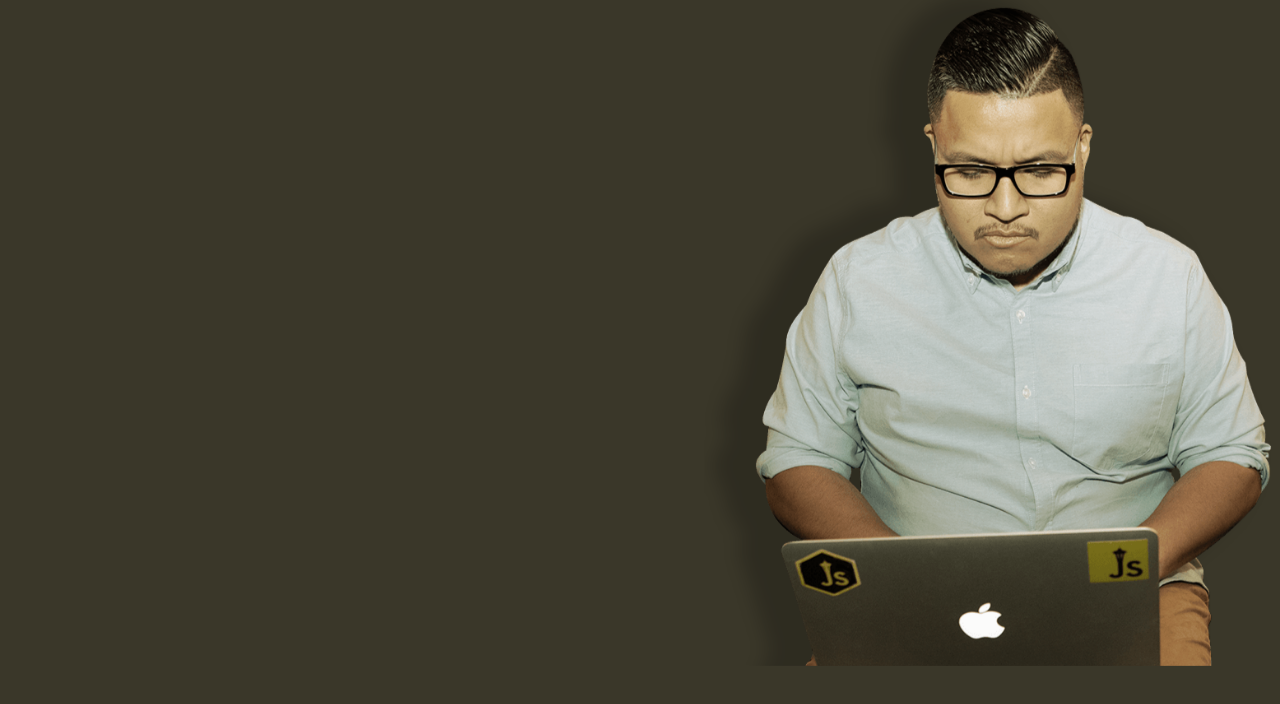
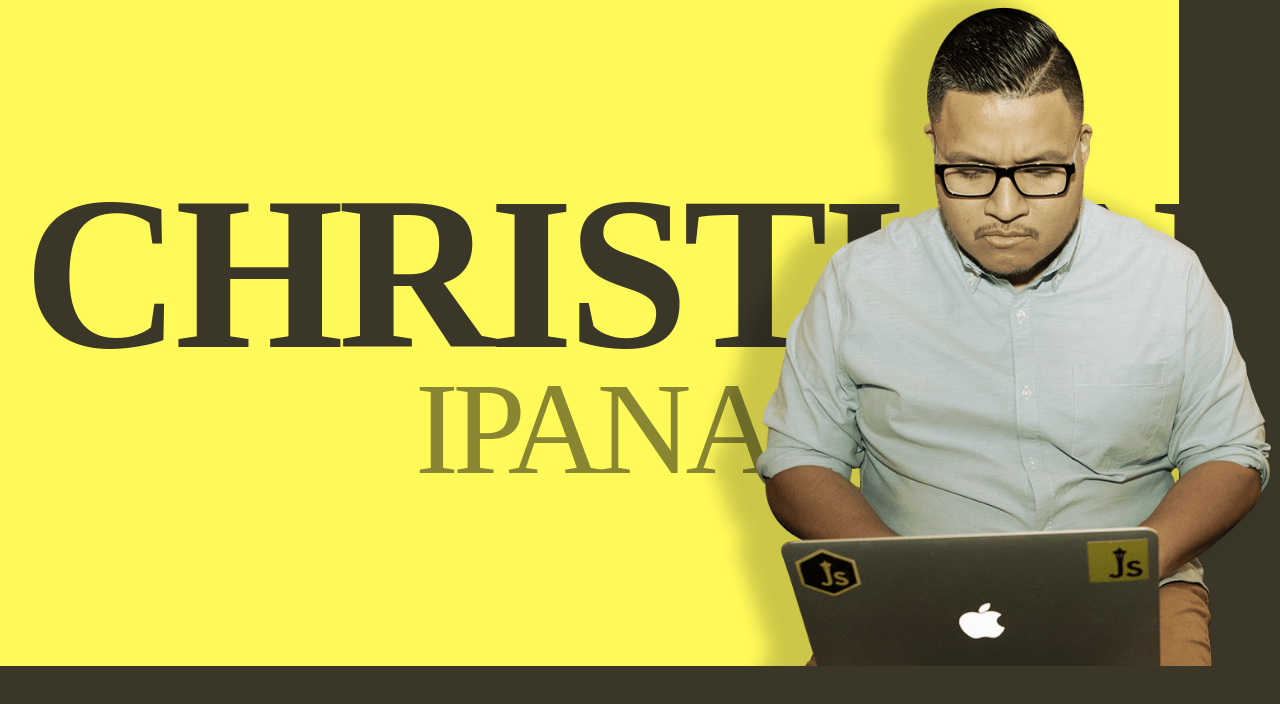
Before and after one commit to christianengineer/christianengineer.github.io, a Next.js app: page / in a window 1280 px wide. Shown: the top 704 px of the page. Built offline with nearby package versions, Linux system fonts and the light colour scheme.

Commit message:
refactor Nav styled component

```diff
--- a/pages/_app.js
+++ b/pages/_app.js
@@ -1,107 +1,6 @@
-import { createGlobalStyle, ThemeProvider } from 'styled-components';
+import { ThemeProvider } from 'styled-components';
 import theme from '../src/styles/theme';
-
-const GlobalStyle = createGlobalStyle`
-  @font-face {
-    font-family: 'Oswald';
-    font-style: normal;
-    font-weight: 400;
-    src: local(''),
-      url('./fonts/oswald-v24-latin-regular.woff2') format('woff2'),
-      /* Chrome 26+, Opera 23+, Firefox 39+ */
-        url('./fonts/oswald-v24-latin-regular.woff') format('woff'); /* Chrome 6+, Firefox 3.6+, IE 9+, Safari 5.1+ */
-  }
-  /* oswald-300 - latin */
-  @font-face {
-    font-family: 'Oswald';
-    font-style: normal;
-    font-weight: 300;
-    src: local(''), url('./fonts/oswald-v24-latin-300.woff2') format('woff2'),
-      /* Chrome 26+, Opera 23+, Firefox 39+ */
-        url('./fonts/oswald-v24-latin-300.woff') format('woff'); /* Chrome 6+, Firefox 3.6+, IE 9+, Safari 5.1+ */
-  }
-
-  html {
-    background-color: ${({ theme }) => theme.colors.primaryColor};
-    box-sizing: border-box;
-    font-size: 62.5%;
-  }
-
-  body {
-    font-family: ${({ theme }) => theme.fonts.primaryFont};
-  }
-
-  *,
-  *:before,
-  *:after {
-    box-sizing: inherit;
-  }
-
-  body,
-  h1,
-  h2,
-  h3,
-  h4,
-  h5,
-  h6,
-  ul,
-  ol,
-  li,
-  p,
-  pre,
-  blockquote,
-  figure,
-  hr {
-    margin: 0;
-    padding: 0;
-  }
-
-  @keyframes fadeIn {
-  from {
-    opacity: 0;
-  }
-  to {
-    opacity: 1;
-  }
-}
-
-@keyframes slideInFromLeft {
-  0% {
-    transform: translateX(-100%);
-  }
-  100% {
-    transform: translateX(0);
-  }
-}
-
-@keyframes slideInFromRight {
-  0% {
-    transform: translateX(300%);
-  }
-  100% {
-    transform: translateX(0);
-  }
-}
-
-@keyframes slideInFromBottom {
-  0% {
-    transform: rotate(-90deg) translateX(-100%);
-  }
-  100% {
-    transform: rotate(-90deg) translateX(0);
-  }
-}
-
-@keyframes slideInFromTop {
-  0% {
-    transform: rotate(-90deg) translateX(200%);
-  }
-  100% {
-    transform: rotate(-90deg) translateX(0);
-  }
-}
-
-`;
+import GlobalStyle from '../src/styles/global-style';
 
 export default function App({ Component, pageProps }) {
   return (
--- a/pages/index.js
+++ b/pages/index.js
@@ -1,154 +1,6 @@
 import styled from 'styled-components';
-
-const Header = styled.div`
-  color: ${({ theme }) => theme.colors.primaryColor};
-  position: relative;
-  display: flex;
-  justify-content: space-between;
-  text-transform: uppercase;
-  height: 410px;
-
-  @media (min-width: ${({ theme }) => theme.breakPoints.phoneMedium}) {
-    height: 400px;
-  }
-
-  @media (min-width: ${({ theme }) => theme.breakPoints.phoneLarge}) {
-    height: 450px;
-  }
-
-  @media (min-width: ${({ theme }) => theme.breakPoints.iPadMedium}) {
-    height: 500px;
-  }
-
-  @media (min-width: ${({ theme }) => theme.breakPoints.iPadLarge}) {
-    height: 550px;
-  }
-
-  @media (min-width: ${({ theme }) => theme.breakPoints.smallLaptop}) {
-    height: 600px;
-  }
-
-  @media (min-width: ${({ theme }) => theme.breakPoints.largeLaptop}) {
-    height: 666px;
-  }
-
-  @media (min-width: ${({ theme }) => theme.breakPoints.smallDesktop}) {
-    height: 789px;
-  }
-
-  @media (min-width: ${({ theme }) => theme.breakPoints.mediumDesktop}) {
-    height: 939px;
-  }
-
-  @media (min-width: ${({ theme }) => theme.breakPoints.largeDesktop}) {
-    height: 969px;
-  }
-
-  &::after {
-    position: absolute;
-    content: '';
-    animation: 1.4s ease-out 0s 1 slideInFromRight;
-    background-size: 350px;
-    background-image: url(./images/christian-header-background-medium.png);
-    background-position: center;
-    background-repeat: no-repeat;
-    width: 100%;
-    height: 410px;
-    margin-left: auto;
-    margin-right: auto;
-
-    @media (min-width: ${({ theme }) => theme.breakPoints.phoneMedium}) {
-      animation: 1s ease-out 0s 1 slideInFromRight;
-      background-size: cover;
-      background-image: url(./images/christian-header-background-large.png);
-      right: 0;
-      width: 330px;
-      height: 400px;
-    }
-
-    @media (min-width: ${({ theme }) => theme.breakPoints.phoneLarge}) {
-      width: 45vw;
-      height: 450px;
-    }
-
-    @media (min-width: ${({ theme }) => theme.breakPoints.iPadMedium}) {
-      height: 500px;
-    }
-
-    @media (min-width: ${({ theme }) => theme.breakPoints.iPadLarge}) {
-      height: 550px;
-    }
-
-    @media (min-width: ${({ theme }) => theme.breakPoints.smallLaptop}) {
-      height: 600px;
-    }
-
-    @media (min-width: ${({ theme }) => theme.breakPoints.largeLaptop}) {
-      height: 666px;
-    }
-
-    @media (min-width: ${({ theme }) => theme.breakPoints.smallDesktop}) {
-      height: 789px;
-    }
-
-    @media (min-width: ${({ theme }) => theme.breakPoints.mediumDesktop}) {
-      height: 939px;
-    }
-
-    @media (min-width: ${({ theme }) => theme.breakPoints.largeDesktop}) {
-      height: 969px;
-    }
-  }
-`;
-
-const NavBottom = styled.nav`
-  display: none;
-  margin-bottom: 40px;
-  margin-left: 45px;
-  position: absolute;
-  justify-content: center;
-  opacity: 0;
-  font-size: 1.6rem;
-  animation: 1.2s ease-out 2s forwards fadeIn;
-  bottom: 0;
-  z-index: 1;
-
-  div {
-    padding-right: 10px;
-
-    @media (min-width: ${({ theme }) => theme.breakPoints.phoneLarge}) {
-      padding-right: 50px;
-    }
-  }
-
-  @media (min-width: ${({ theme }) => theme.breakPoints.phoneMedium}) {
-    display: flex;
-  }
-`;
-
-const NavTop = styled.nav`
-  display: none;
-  margin-top: 40px;
-  position: absolute;
-  justify-content: center;
-  opacity: 0;
-  font-size: 1.6rem;
-  animation: 1.2s ease-out 1.5s forwards fadeIn;
-  right: 30%;
-  z-index: 1;
-
-  div {
-    padding-right: 10px;
-
-    @media (min-width: ${({ theme }) => theme.breakPoints.phoneLarge}) {
-      padding-right: 50px;
-    }
-  }
-
-  @media (min-width: ${({ theme }) => theme.breakPoints.phoneMedium}) {
-    display: flex;
-  }
-`;
+import Header from '../src/components/Header';
+import Nav from '../src/components/Nav';
 
 const ContentLeft = styled.div`
   background-color: ${({ theme }) => theme.colors.accentColor};
@@ -248,7 +100,7 @@ const NavLink = styled.a`
 const LandingPage = () => {
   return (
     <Header>
-      <NavTop>
+      <Nav top>
         <div>
           <NavLink href="https://github.com/chrisipanaque" target="_blank">
             Github
@@ -267,13 +119,13 @@ const LandingPage = () => {
             Resume
           </NavLink>
         </div>
-      </NavTop>
+      </Nav>
       <ContentLeft>
         <h1>Christian</h1>
         <h2>Ipanaque</h2>
       </ContentLeft>
       <ContentRight />
-      <NavBottom>
+      <Nav bottom>
         <div>
           <NavLink href="#education">Education</NavLink>
         </div>
@@ -283,7 +135,7 @@ const LandingPage = () => {
         <div>
           <NavLink href="#projects">Projects</NavLink>
         </div>
-      </NavBottom>
+      </Nav>
     </Header>
   );
 };
--- /dev/null
+++ b/src/components/Header.js
@@ -0,0 +1,104 @@
+import styled from 'styled-components';
+
+const Header = styled.div`
+  color: ${({ theme }) => theme.colors.primaryColor};
+  position: relative;
+  display: flex;
+  justify-content: space-between;
+  text-transform: uppercase;
+  height: 410px;
+
+  @media (min-width: ${({ theme }) => theme.breakPoints.phoneMedium}) {
+    height: 400px;
+  }
+
+  @media (min-width: ${({ theme }) => theme.breakPoints.phoneLarge}) {
+    height: 450px;
+  }
+
+  @media (min-width: ${({ theme }) => theme.breakPoints.iPadMedium}) {
+    height: 500px;
+  }
+
+  @media (min-width: ${({ theme }) => theme.breakPoints.iPadLarge}) {
+    height: 550px;
+  }
+
+  @media (min-width: ${({ theme }) => theme.breakPoints.smallLaptop}) {
+    height: 600px;
+  }
+
+  @media (min-width: ${({ theme }) => theme.breakPoints.largeLaptop}) {
+    height: 666px;
+  }
+
+  @media (min-width: ${({ theme }) => theme.breakPoints.smallDesktop}) {
+    height: 789px;
+  }
+
+  @media (min-width: ${({ theme }) => theme.breakPoints.mediumDesktop}) {
+    height: 939px;
+  }
+
+  @media (min-width: ${({ theme }) => theme.breakPoints.largeDesktop}) {
+    height: 969px;
+  }
+
+  &::after {
+    position: absolute;
+    content: '';
+    animation: 1.4s ease-out 0s 1 slideInFromRight;
+    background-size: 350px;
+    background-image: url(./images/christian-header-background-medium.png);
+    background-position: center;
+    background-repeat: no-repeat;
+    width: 100%;
+    height: 410px;
+    margin-left: auto;
+    margin-right: auto;
+
+    @media (min-width: ${({ theme }) => theme.breakPoints.phoneMedium}) {
+      animation: 1s ease-out 0s 1 slideInFromRight;
+      background-size: cover;
+      background-image: url(./images/christian-header-background-large.png);
+      right: 0;
+      width: 330px;
+      height: 400px;
+    }
+
+    @media (min-width: ${({ theme }) => theme.breakPoints.phoneLarge}) {
+      width: 45vw;
+      height: 450px;
+    }
+
+    @media (min-width: ${({ theme }) => theme.breakPoints.iPadMedium}) {
+      height: 500px;
+    }
+
+    @media (min-width: ${({ theme }) => theme.breakPoints.iPadLarge}) {
+      height: 550px;
+    }
+
+    @media (min-width: ${({ theme }) => theme.breakPoints.smallLaptop}) {
+      height: 600px;
+    }
+
+    @media (min-width: ${({ theme }) => theme.breakPoints.largeLaptop}) {
+      height: 666px;
+    }
+
+    @media (min-width: ${({ theme }) => theme.breakPoints.smallDesktop}) {
+      height: 789px;
+    }
+
+    @media (min-width: ${({ theme }) => theme.breakPoints.mediumDesktop}) {
+      height: 939px;
+    }
+
+    @media (min-width: ${({ theme }) => theme.breakPoints.largeDesktop}) {
+      height: 969px;
+    }
+  }
+`;
+
+export default Header;
--- /dev/null
+++ b/src/components/Nav.js
@@ -0,0 +1,39 @@
+import styled, { css } from 'styled-components';
+
+const Nav = styled.nav`
+  display: none;
+  position: absolute;
+  justify-content: center;
+  opacity: 0;
+  font-size: 1.6rem;
+  animation: 1.2s ease-out 2s forwards fadeIn;
+  z-index: 1;
+  ${({ top }) =>
+    top &&
+    css`
+      margin-top: 40px;
+      right: 30%;
+    `}
+
+  ${({ bottom }) =>
+    bottom &&
+    css`
+      margin-bottom: 40px;
+      margin-left: 45px;
+      bottom: 0;
+    `}
+
+  div {
+    padding-right: 10px;
+
+    @media (min-width: ${({ theme }) => theme.breakPoints.phoneLarge}) {
+      padding-right: 50px;
+    }
+  }
+
+  @media (min-width: ${({ theme }) => theme.breakPoints.phoneMedium}) {
+    display: flex;
+  }
+`;
+
+export default Nav;
--- /dev/null
+++ b/src/styles/global-style.js
@@ -0,0 +1,40 @@
+import { createGlobalStyle } from 'styled-components';
+
+const GlobalStyle = createGlobalStyle`
+html {
+    background-color: ${({ theme }) => theme.colors.primaryColor};
+    box-sizing: border-box;
+    font-size: 62.5%;
+  }
+
+  body {
+    font-family: ${({ theme }) => theme.fonts.primaryFont};
+  }
+
+  *,
+  *:before,
+  *:after {
+    box-sizing: inherit;
+  }
+
+  body,
+  h1,
+  h2,
+  h3,
+  h4,
+  h5,
+  h6,
+  ul,
+  ol,
+  li,
+  p,
+  pre,
+  blockquote,
+  figure,
+  hr {
+    margin: 0;
+    padding: 0;
+  }
+`;
+
+export default GlobalStyle;
```
